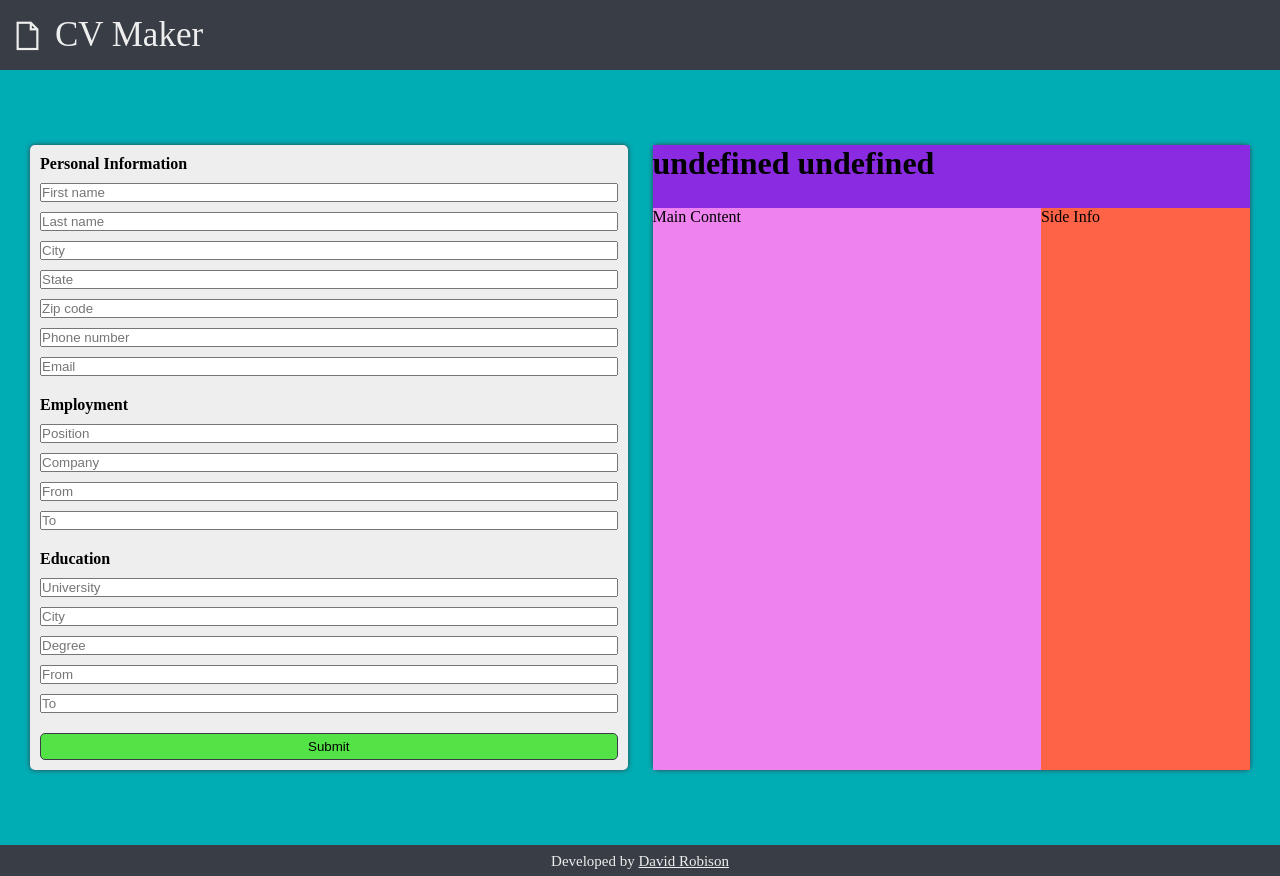
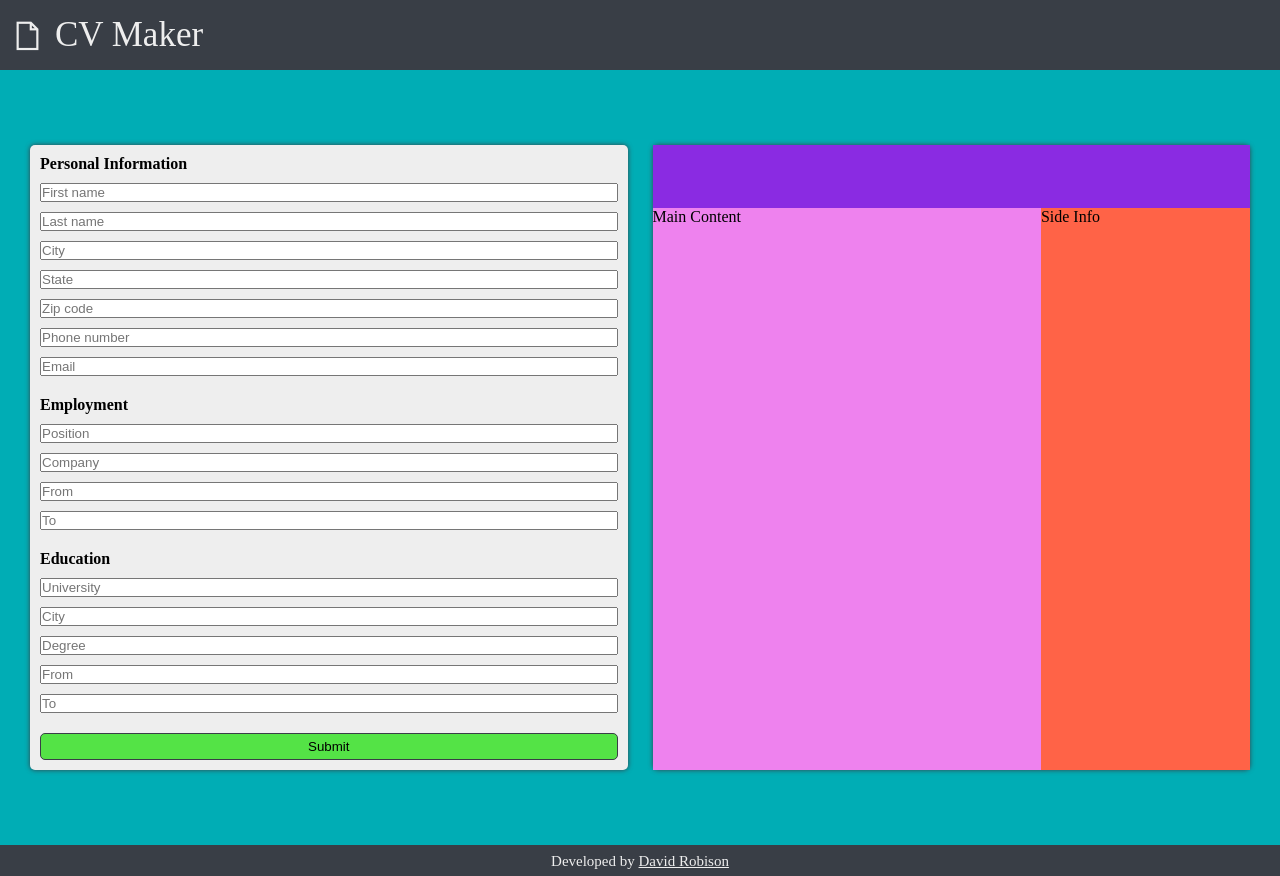
Before and after one commit to robisonwebdev/CV-Application, a React (Create React App) app: page / in a window 1280 px wide. Built offline with nearby package versions, Linux system fonts and the light colour scheme.

Commit message:
Added default prop for firstName and lastName

```diff
--- a/src/components/PreviewHeaderInfo.js
+++ b/src/components/PreviewHeaderInfo.js
@@ -9,7 +9,7 @@ class PreviewHeaderInfo extends Component {
         const { firstName, lastName } = this.props.data.personalInfo;
         return (
             <div>
-                <h1>{`${firstName} ${lastName}`}</h1>
+                <h1>{`${firstName || ''} ${lastName || ''}`}</h1>
             </div>
         );
     }
```
